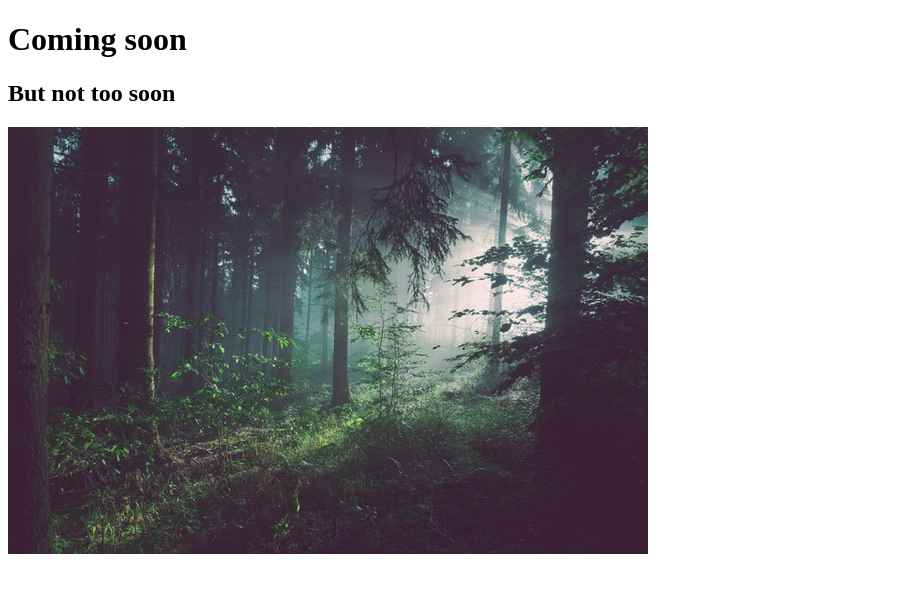
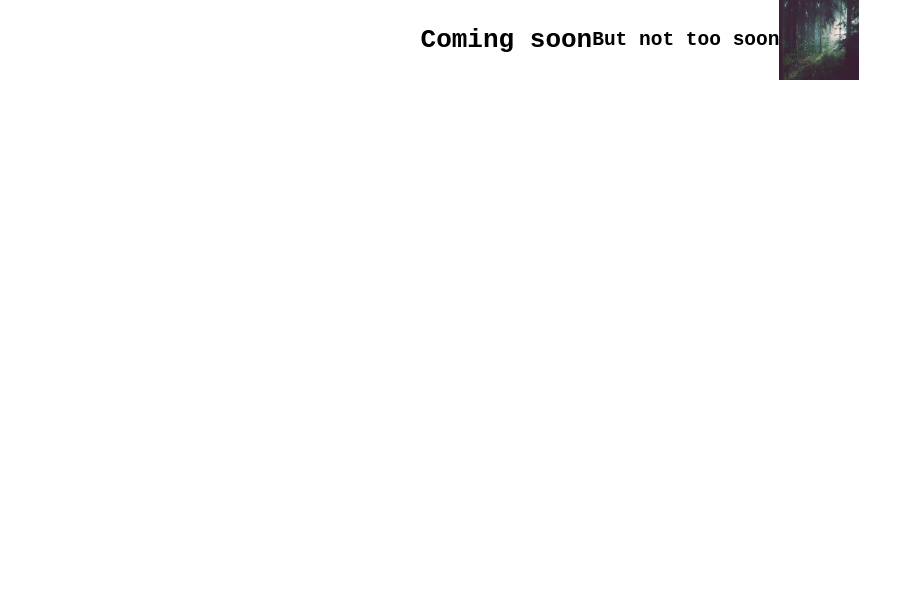
Before and after one commit to TomJAllen/git-101, a plain HTML site: page index.html in a window 1280 px wide. Shown: the whole page, without its empty margins (0-914 px from the left). Drawn offline with Linux system fonts and the light colour scheme.

Commit message:
centered image and headings

```diff
--- a/index.html
+++ b/index.html
@@ -1,13 +1,15 @@
 <!DOCTYPE html>
 <html>
 <head>
+	<link rel="stylesheet" type="text/css" href="style.css">
 	<meta charset="utf-8">
 	<title></title>
 </head>
 <body>
-	<h1>Coming soon</h1>
-	<h2>But not too soon</h2>
-	<img src="index.jpeg">
-
+	<div id="container">
+		<h1>Coming soon</h1>
+		<h2>But not too soon</h2>
+		<img id="logo" src="index.jpeg">
+	</div>
 </body>
 </html>
--- /dev/null
+++ b/style.css
@@ -0,0 +1,16 @@
+body {
+	margin: 0;
+	font-family: monospace;
+}
+
+#logo {
+	height: 80px;
+	width: 80px;
+
+}
+
+#container{
+	display: flex;
+	align-items: center;
+	justify-content: center;
+}
```
